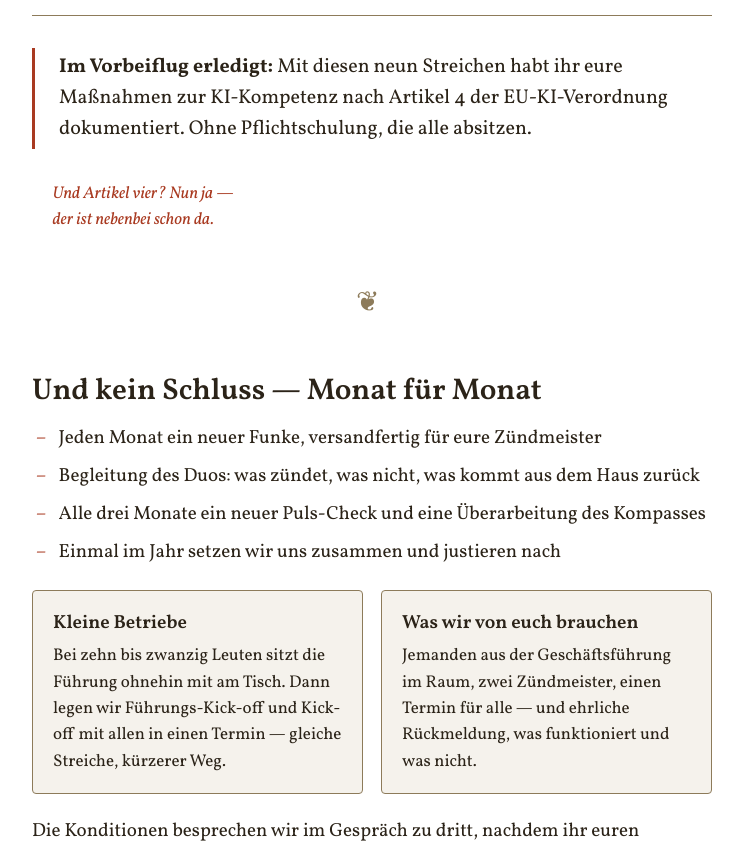
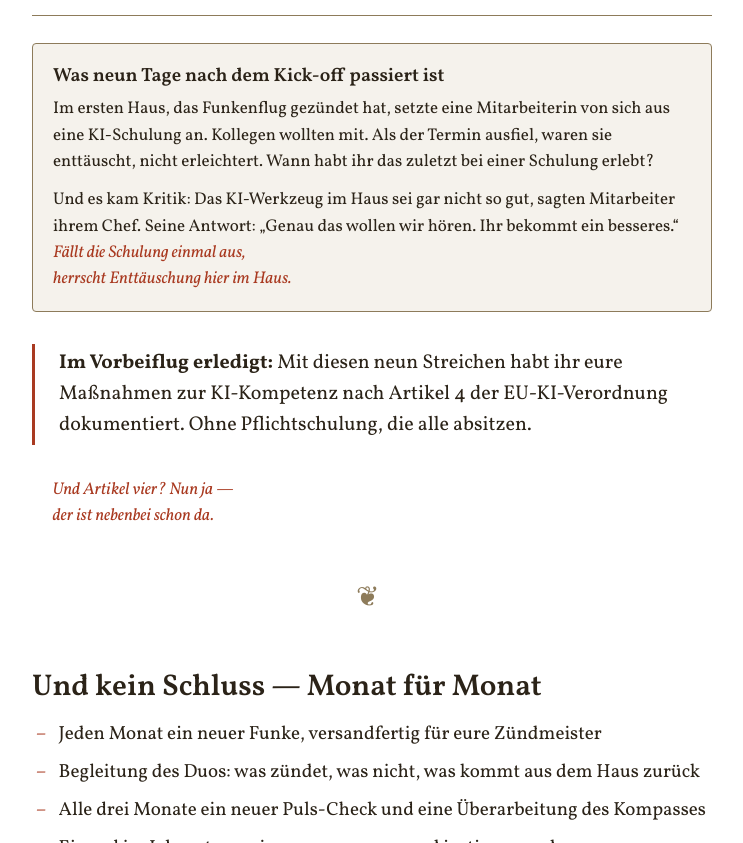
Before and after one commit to finnern/funkenflug, a plain HTML site: page ablauf/index.html in a window 1280 px wide. Shown: the part 3757-4600 px from the top of the page, without its empty margins (268-1011 px from the left). Drawn offline with Linux system fonts and the light colour scheme.

Commit message:
Ablauf-Seite: Beleg aus dem ersten Piloten sichtbar
Kasten nach dem neunten Streich: selbst angesetzte KI-Schulung und Kritik
am KI-Werkzeug als Rückkanal-Beispiel. Ohne Firmen- und Produktnamen.

Co-Authored-By: Claude Fable 5.2 <noreply@anthropic.com>
Claude-Session: https://claude.ai/code/session_01MimEUFhZv1gkRubHz27FHn

```diff
--- a/ablauf/index.html
+++ b/ablauf/index.html
@@ -208,17 +208,18 @@ was von nun an monatlich fliegt.</p>
     </li>
   </ol>
 
+  <div class="card" style="margin:1.6em 0">
+    <h3>Was neun Tage nach dem Kick-off passiert ist</h3>
+    <p style="margin:0 0 .7em">Im ersten Haus, das Funkenflug gezündet hat, setzte eine Mitarbeiterin von sich aus eine KI-Schulung an. Kollegen wollten mit. Als der Termin ausfiel, waren sie enttäuscht, nicht erleichtert. Wann habt ihr das zuletzt bei einer Schulung erlebt?</p>
+    <p>Und es kam Kritik: Das KI-Werkzeug im Haus sei gar nicht so gut, sagten Mitarbeiter ihrem Chef. Seine Antwort: „Genau das wollen wir hören. Ihr bekommt ein besseres.“</p>
+    <p class="vers">Fällt die Schulung einmal aus,
+herrscht Enttäuschung hier im Haus.</p>
+  </div>
+
   <p class="result"><strong>Im Vorbeiflug erledigt:</strong> Mit diesen neun Streichen habt ihr eure Maßnahmen zur KI-Kompetenz nach Artikel 4 der EU-KI-Verordnung dokumentiert. Ohne Pflichtschulung, die alle absitzen.</p>
 
   <p class="vers" style="margin-left:1.2em">Und Artikel vier? Nun ja —
 der ist nebenbei schon da.</p>
-
-  <!-- BELEG AUS DEM PILOTEN: erst einsetzen, wenn Michael Pfaff die Geschichte freigegeben hat.
-  <div class="card" style="margin:1.6em 0">
-    <h3>Was neun Tage nach dem Kick-off passiert ist</h3>
-    <p>[Kurzfassung: Eine Mitarbeiterin setzt selbst eine KI-Schulung auf, andere wollen mit — und als der Termin ausfällt, sind sie enttäuscht statt erleichtert.]</p>
-  </div>
-  -->
 
   <div class="orn">❦</div>
 
```
